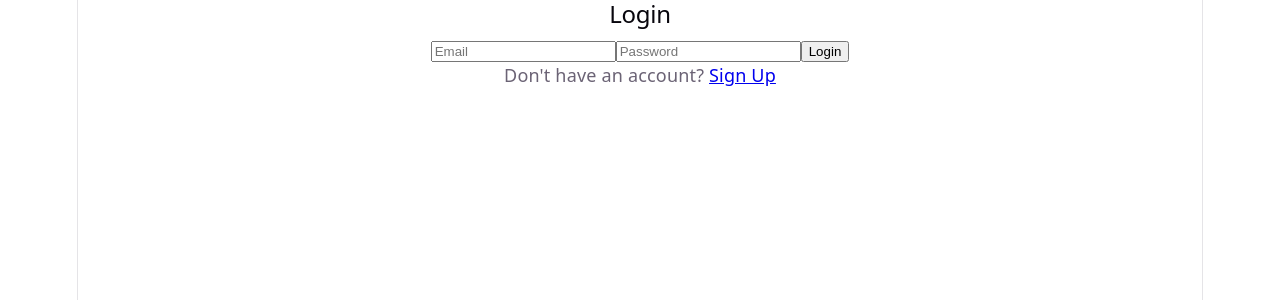
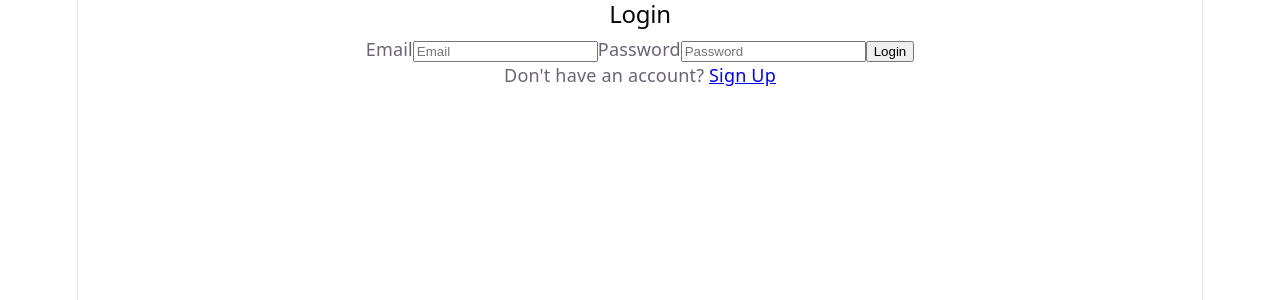
Before and after one commit to mahamrafiqofficial-crypto/cohort-9-mern-15903-maham, a React app in the folder frontend/: page /login in a window 1280 px wide. Shown: the top 300 px of the page. Built offline with nearby package versions, Linux system fonts and the light colour scheme; no server answers; the HTML template or start-up script is replaced by a standard one.

Commit message:
fix: address CodeRabbit comments - README wording, CSS casing, accessibility labels and alerts

```diff
--- a/frontend/src/index.css
+++ b/frontend/src/index.css
@@ -11,9 +11,9 @@
   --shadow:
     rgba(0, 0, 0, 0.1) 0 10px 15px -3px, rgba(0, 0, 0, 0.05) 0 4px 6px -2px;
 
-  --sans: system-ui, 'Segoe UI', Roboto, sans-serif;
-  --heading: system-ui, 'Segoe UI', Roboto, sans-serif;
-  --mono: ui-monospace, Consolas, monospace;
+  --sans: system-ui, 'Segoe UI', roboto, sans-serif;
+  --heading: system-ui, 'Segoe UI', roboto, sans-serif;
+  --mono: ui-monospace, consolas, monospace;
 
   font: 18px/145% var(--sans);
   letter-spacing: 0.18px;
@@ -21,7 +21,7 @@
   color: var(--text);
   background: var(--bg);
   font-synthesis: none;
-  text-rendering: optimizeLegibility;
+  text-rendering: optimizelegibility;
   -webkit-font-smoothing: antialiased;
   -moz-osx-font-smoothing: grayscale;
 
--- a/frontend/src/pages/Login.jsx
+++ b/frontend/src/pages/Login.jsx
@@ -30,8 +30,9 @@ function Login() {
   return (
     <div>
       <h2>Login</h2>
-      {error && <p style={{ color: 'red' }}>{error}</p>}
+      {error && <p role="alert" style={{ color: 'red' }}>{error}</p>}
       <form onSubmit={handleSubmit}>
+        <label htmlFor="email">Email</label>
         <input
           type="email"
           name="email"
@@ -40,6 +41,7 @@ function Login() {
           onChange={handleChange}
           required
         />
+        <label htmlFor="password">Password</label>
         <input
           type="password"
           name="password"
```
Also changed, not shown: 1 other file (tests, documents, lock files or other folders).
